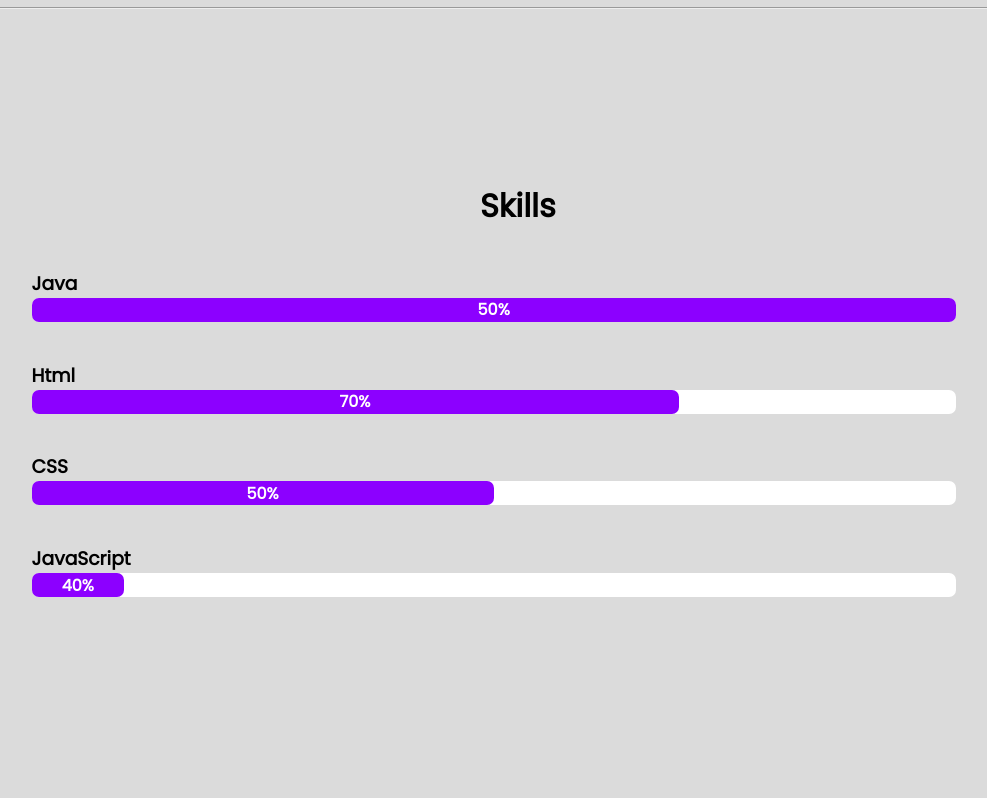
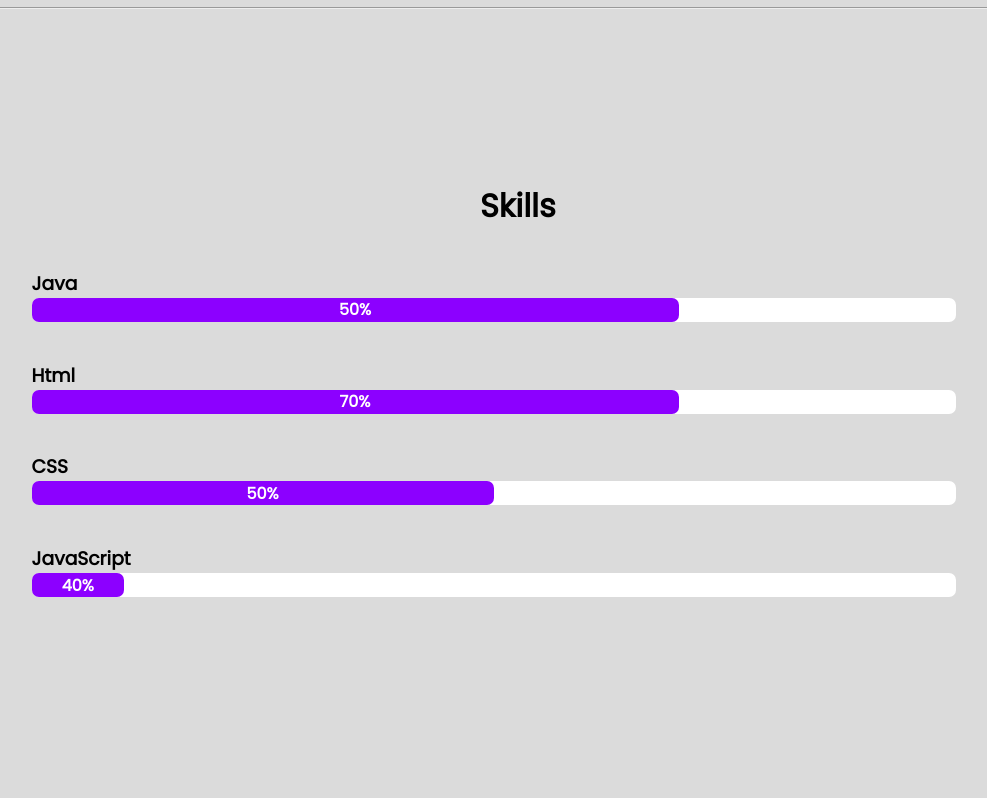
Before and after one commit to SonuMunda/SonuMunda-Portfolio, a plain HTML site: page index.html in a window 1280 px wide. Shown: the part 2315-3113 px from the top of the page, without its empty margins (122-1109 px from the left). Drawn offline with nearby package versions, Linux system fonts and the light colour scheme.

Commit message:
Update style.css

```diff
--- a/css/style.css
+++ b/css/style.css
@@ -106,6 +106,7 @@ html{scroll-behavior: smooth; font-family: 'Poppins', sans-serif;}
 
  .Bar-container .Bar{height: 100% ; display: flex; align-items: center; justify-content: center; background-color: rgb(140, 0, 255); border-radius: 7px;}
 
+ .Bar-container #javaBar{width: 70%;}
  .Bar-container #htmlBar{width: 70%;}
  .Bar-container #cssBar{width: 50%;}
  .Bar-container #jsBar{width: 10%;}
```
